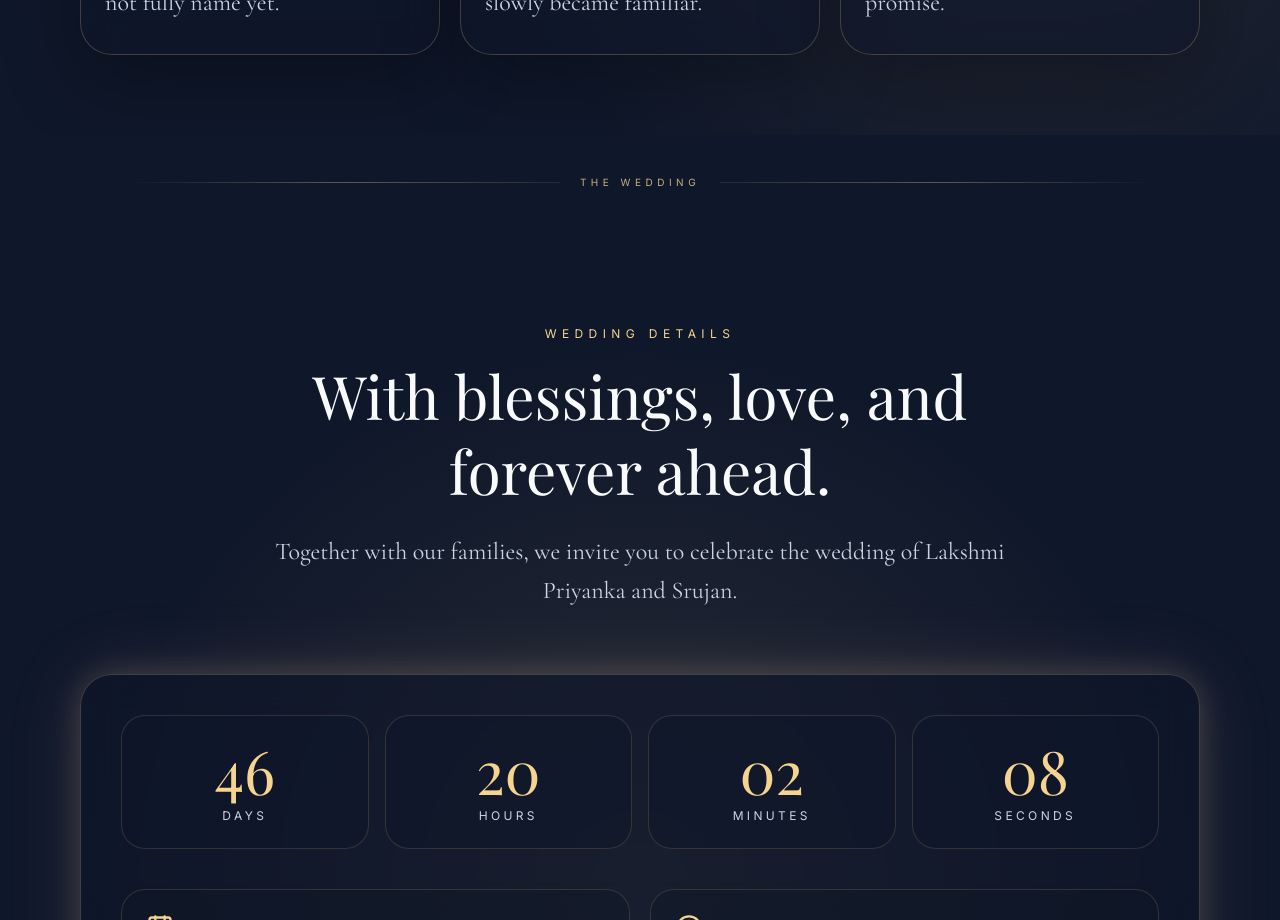
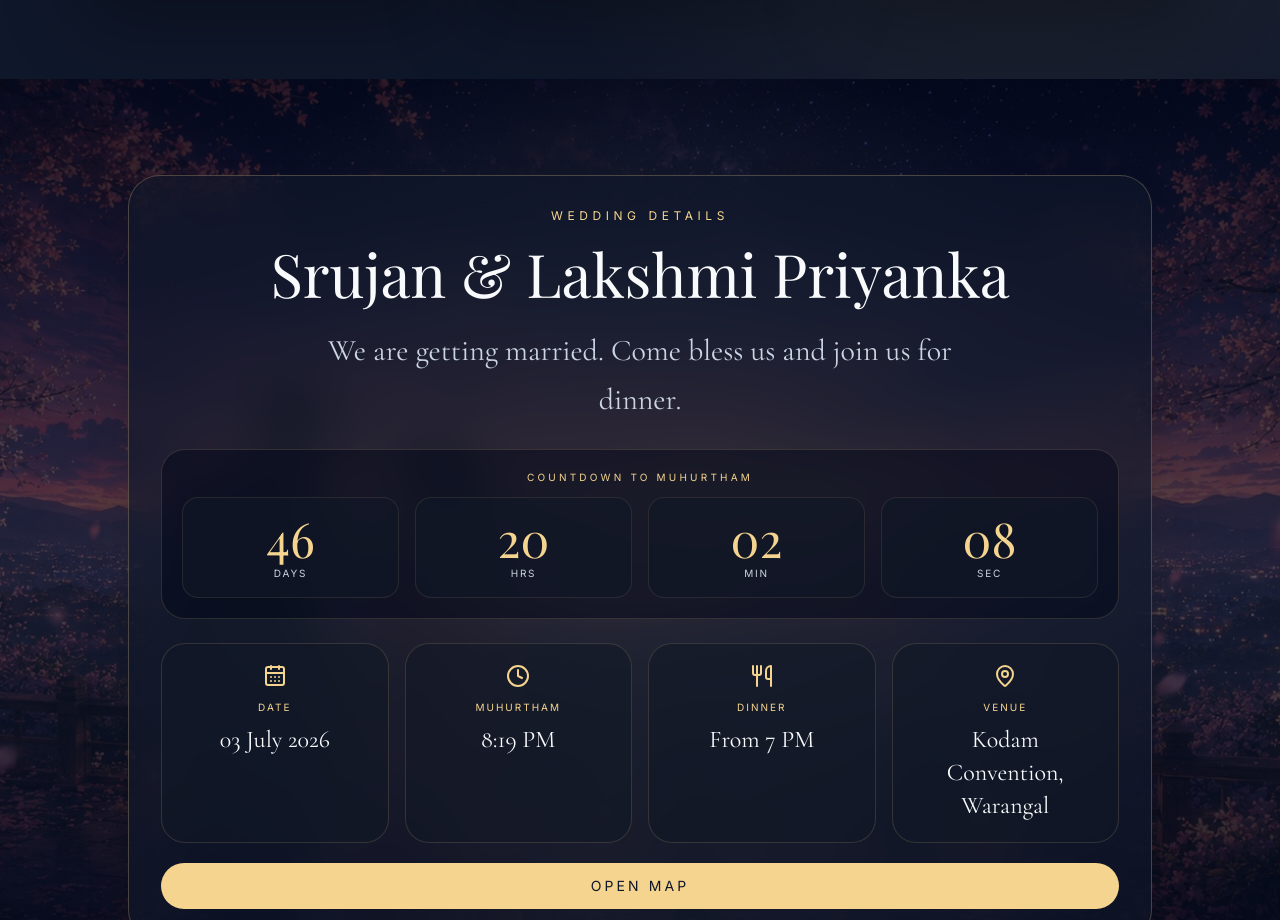
Before and after one commit to srujansudam/anime-wedding-invitation, a Next.js app: page / in a window 1280 px wide. Shown: the part 1880-2800 px from the top of the page. Built offline with nearby package versions, Linux system fonts and the light colour scheme; a web font is replaced by a local one.

Commit message:
Move chibi accent to footer

```diff
--- a/app/page.tsx
+++ b/app/page.tsx
@@ -1,10 +1,8 @@
 "use client";
 
 import FloatingPetals from "@/components/FloatingPetals";
-import FloatingNav from "@/components/FloatingNav";
 import LoveStory from "@/components/LoveStory";
 import WeddingDetails from "@/components/WeddingDetails";
-import Ending from "@/components/Ending";
 import CinematicDivider from "@/components/CinematicDivider";
 import Footer from "@/components/Footer";
 
@@ -49,25 +47,12 @@ export default function Home() {
             <span>Warangal</span>
           </div>
 
-          <div className="mt-10 flex flex-col items-center justify-center gap-4 sm:flex-row">
-
-            <a
-              href="#details"
-              className="inline-flex rounded-full border border-[#F4C2C2]/30 bg-[#0F172A]/35 px-8 py-3 text-sm uppercase tracking-[0.25em] text-[#F9FAFB] backdrop-blur-md transition hover:bg-[#F4C2C2] hover:text-[#0F172A]"
-            >
-              Wedding Details
-            </a>
-          </div>
         </div>
       </section>
 
       <LoveStory />
 
-      <CinematicDivider label="The Wedding" />
       <WeddingDetails />
-
-      <CinematicDivider label="Blessings" />
-      <Ending />
 
       <Footer />
     </main>
--- a/components/FloatingNav.tsx
+++ b/components/FloatingNav.tsx
@@ -4,7 +4,6 @@ const navItems = [
   { label: "Home", shortLabel: "Home", href: "#home" },
   { label: "Story", shortLabel: "Story", href: "#story" },
   { label: "Details", shortLabel: "Details", href: "#details" },
-  { label: "Blessings", shortLabel: "End", href: "#blessings" },
 ];
 
 export default function FloatingNav() {
@@ -21,10 +20,10 @@ export default function FloatingNav() {
             >
               <span aria-hidden="true" className="md:hidden">
                 {item.shortLabel}
-            </span>
-            <span aria-hidden="true" className="hidden md:inline">
+              </span>
+              <span aria-hidden="true" className="hidden md:inline">
                 {item.label}
-            </span>
+              </span>
             </a>
           ))}
         </div>
--- a/components/Footer.tsx
+++ b/components/Footer.tsx
@@ -1,9 +1,17 @@
 export default function Footer() {
   return (
-    <footer className="relative overflow-hidden px-6 pb-28 pt-12 text-center md:pb-12">
+    <footer className="relative overflow-hidden px-6 pb-28 pt-14 text-center md:pb-12">
       <div className="mx-auto max-w-3xl">
-        <p className="font-romantic text-2xl leading-relaxed text-[#CBD5E1]">
-          Made with love for the beginning of a lifetime.
+        <div className="mx-auto mb-6 flex h-24 w-24 items-center justify-center overflow-hidden rounded-3xl border border-[#F5D48F]/20 bg-[#F9FAFB] shadow-[0_0_45px_rgba(245,212,143,0.18)] md:h-28 md:w-28">
+          <img
+            src="/images/chibi-couple.png"
+            alt="Srujan and Lakshmi Priyanka chibi illustration"
+            className="h-full w-full object-cover"
+          />
+        </div>
+
+        <p className="font-romantic text-2xl leading-relaxed text-[#CBD5E1] md:text-3xl">
+          See you in Warangal.
         </p>
 
         <p className="mt-6 text-xs uppercase tracking-[0.35em] text-[#F5D48F]/80">
--- a/components/WeddingDetails.tsx
+++ b/components/WeddingDetails.tsx
@@ -1,16 +1,16 @@
 "use client";
 
 import { motion } from "framer-motion";
-import { CalendarDays, Clock, MapPin, Sparkles } from "lucide-react";
+import { CalendarDays, Clock, MapPin, Utensils } from "lucide-react";
 import { useEffect, useState } from "react";
 
 const weddingDate = new Date("2026-07-03T20:19:00+05:30").getTime();
 
-const details = [
+const detailCards = [
   {
     icon: CalendarDays,
-    label: "Wedding Date",
-    value: "Friday, 03 July 2026",
+    label: "Date",
+    value: "03 July 2026",
   },
   {
     icon: Clock,
@@ -18,14 +18,14 @@ const details = [
     value: "8:19 PM",
   },
   {
-    icon: Sparkles,
+    icon: Utensils,
     label: "Dinner",
-    value: "From 7:00 PM onwards",
+    value: "From 7 PM",
   },
   {
     icon: MapPin,
     label: "Venue",
-    value: "Kodam Convention, Hunter Road, Warangal",
+    value: "Kodam Convention, Warangal",
   },
 ];
 
@@ -64,6 +64,8 @@ export default function WeddingDetails() {
   });
 
   useEffect(() => {
+    setTimeLeft(getTimeLeft());
+
     const timer = setInterval(() => {
       setTimeLeft(getTimeLeft());
     }, 1000);
@@ -74,74 +76,92 @@ export default function WeddingDetails() {
   return (
     <section
       id="details"
-      className="relative overflow-hidden px-6 py-24 md:px-10 lg:px-20"
+      className="relative flex min-h-[100svh] items-center overflow-hidden px-4 py-14 md:px-10 md:py-24 lg:px-20"
     >
-      <div className="absolute inset-0 bg-[radial-gradient(circle_at_center,rgba(245,212,143,0.10),transparent_34rem)]" />
+      {/* Desktop cinematic background */}
+      <img
+        src="/images/ending-wide.jpg"
+        alt="Wedding details background"
+        className="absolute inset-0 hidden h-full w-full object-cover object-center md:block"
+      />
 
-      <div className="relative z-10 mx-auto max-w-6xl">
+      {/* Mobile background is only atmospheric, not the main image */}
+      <div className="absolute inset-0 bg-gradient-to-b from-[#020617] via-[#0F172A] to-[#020617] md:hidden" />
+
+      <div className="absolute inset-0 bg-gradient-to-b from-[#020617]/82 via-[#0F172A]/68 to-[#020617]/92" />
+      <div className="absolute inset-0 bg-[radial-gradient(circle_at_center,rgba(245,212,143,0.16),transparent_34rem)]" />
+
       <motion.div
         initial={{ opacity: 0, y: 28 }}
         whileInView={{ opacity: 1, y: 0 }}
-          viewport={{ once: true, amount: 0.35 }}
+        viewport={{ once: true, amount: 0.25 }}
         transition={{ duration: 1.1, ease: "easeOut" }}
-          className="mx-auto mb-16 max-w-3xl text-center"
+        className="relative z-10 mx-auto w-full max-w-5xl rounded-[2rem] border border-[#F5D48F]/25 bg-[#0F172A]/62 p-4 shadow-2xl backdrop-blur-xl md:p-8"
       >
-          <p className="mb-4 text-xs uppercase tracking-[0.45em] text-[#F5D48F]">
+        {/* Mobile full ending image */}
+        <div className="mb-5 overflow-hidden rounded-[1.5rem] border border-[#F5D48F]/20 bg-[#020617]/70 md:hidden">
+          <img
+            src="/images/ending-wide.jpg"
+            alt="Srujan and Lakshmi Priyanka"
+            className="h-auto w-full object-contain"
+          />
+        </div>
+
+        <div className="text-center">
+          <p className="mb-3 text-[10px] uppercase tracking-[0.38em] text-[#F5D48F] md:text-xs">
             Wedding Details
           </p>
 
-          <h2 className="font-display text-4xl leading-tight text-[#F9FAFB] md:text-6xl">
-            With blessings, love, and forever ahead.
+          <h2 className="font-display text-3xl leading-tight text-[#F9FAFB] md:text-6xl">
+            Srujan & Lakshmi Priyanka
           </h2>
 
-          <p className="font-romantic mt-6 text-2xl leading-relaxed text-[#CBD5E1]">
-            Together with our families, we invite you to celebrate the wedding of
-            Lakshmi Priyanka and Srujan.
+          <p className="font-romantic mx-auto mt-3 max-w-2xl text-lg leading-relaxed text-[#CBD5E1] md:mt-4 md:text-3xl">
+            We are getting married. Come bless us and join us for dinner.
           </p>
-        </motion.div>
+        </div>
 
-        <motion.div
-          initial={{ opacity: 0, y: 34 }}
-          whileInView={{ opacity: 1, y: 0 }}
-          viewport={{ once: true, amount: 0.25 }}
-          transition={{ duration: 1.1, ease: "easeOut" }}
-          className="glass-card gold-glow rounded-[2rem] p-6 md:p-10"
-        >
-          <div className="grid gap-4 md:grid-cols-4">
+        <div className="mt-5 rounded-3xl border border-[#F5D48F]/15 bg-[#020617]/45 p-3 md:mt-6 md:p-5">
+          <p className="mb-3 text-center text-[9px] uppercase tracking-[0.32em] text-[#F5D48F] md:text-[10px]">
+            Countdown to Muhurtham
+          </p>
+
+          <div className="grid grid-cols-4 gap-2 md:gap-4">
             {[
               { label: "Days", value: timeLeft.days },
-              { label: "Hours", value: timeLeft.hours },
-              { label: "Minutes", value: timeLeft.minutes },
-              { label: "Seconds", value: timeLeft.seconds },
+              { label: "Hrs", value: timeLeft.hours },
+              { label: "Min", value: timeLeft.minutes },
+              { label: "Sec", value: timeLeft.seconds },
             ].map((item) => (
               <div
                 key={item.label}
-                className="rounded-3xl border border-[#F5D48F]/15 bg-[#0F172A]/55 p-6 text-center"
+                className="rounded-2xl border border-[#F5D48F]/10 bg-[#111827]/65 px-1 py-3 text-center md:py-4"
               >
-                <p className="font-display text-5xl text-[#F5D48F] md:text-6xl">
+                <p className="font-display text-2xl text-[#F5D48F] md:text-5xl">
                   {item.value}
                 </p>
-                <p className="mt-2 text-xs uppercase tracking-[0.28em] text-[#CBD5E1]">
+                <p className="mt-1 text-[8px] uppercase tracking-[0.18em] text-[#CBD5E1] md:text-[10px]">
                   {item.label}
                 </p>
               </div>
             ))}
           </div>
+        </div>
 
-          <div className="mt-10 grid gap-5 md:grid-cols-2">
-            {details.map((item) => {
+        <div className="mt-4 grid grid-cols-2 gap-3 md:mt-6 md:grid-cols-4 md:gap-4">
+          {detailCards.map((item) => {
             const Icon = item.icon;
 
             return (
               <div
                 key={item.label}
-                  className="rounded-3xl border border-[#F5D48F]/15 bg-[#111827]/55 p-6"
+                className="rounded-2xl border border-[#F5D48F]/15 bg-[#111827]/55 p-3 text-center md:rounded-3xl md:p-5"
               >
-                  <Icon className="mb-5 h-7 w-7 text-[#F5D48F]" />
-                  <p className="text-xs uppercase tracking-[0.3em] text-[#F5D48F]">
+                <Icon className="mx-auto mb-2 h-5 w-5 text-[#F5D48F] md:mb-3 md:h-6 md:w-6" />
+                <p className="text-[8px] uppercase tracking-[0.2em] text-[#F5D48F] md:text-[10px]">
                   {item.label}
                 </p>
-                  <p className="font-romantic mt-3 text-2xl leading-relaxed text-[#F9FAFB]">
+                <p className="font-romantic mt-2 text-base leading-snug text-[#F9FAFB] md:text-2xl">
                   {item.value}
                 </p>
               </div>
@@ -149,27 +169,17 @@ export default function WeddingDetails() {
           })}
         </div>
 
-          <div className="mt-10 flex flex-col items-center justify-between gap-5 rounded-3xl border border-[#F4C2C2]/15 bg-[#0F172A]/50 p-6 text-center md:flex-row md:text-left">
-            <div>
-              <p className="font-display text-3xl text-[#F9FAFB]">
-                Indian Traditional
-              </p>
-              <p className="font-romantic mt-2 text-2xl text-[#CBD5E1]">
-                No formal dress code. Your presence and blessings mean the most.
-              </p>
-            </div>
-
         <a
           href="https://www.google.com/maps/place//data=!4m2!3m1!1s0x3a33456a4b397ecb:0x3b6e7830102c7e4?sa=X&ved=1t:8290&ictx=111"
           target="_blank"
           rel="noreferrer"
-              className="inline-flex shrink-0 rounded-full border border-[#F5D48F]/40 bg-[#F5D48F] px-7 py-3 text-sm uppercase tracking-[0.22em] text-[#0F172A] transition hover:bg-[#F4C2C2]"
+          className="mt-5 inline-flex w-full justify-center rounded-full border border-[#F5D48F]/40 bg-[#F5D48F] px-7 py-3 text-xs uppercase tracking-[0.22em] text-[#0F172A] transition hover:bg-[#F4C2C2] md:text-sm"
         >
           Open Map
         </a>
-          </div>
+
+
       </motion.div>
-      </div>
     </section>
   );
 }
```
Also changed, not shown: public/images/chibi-couple.png (renamed from public/images/chibi-couple.jpg). Lines whose indentation alone changed are shown as unchanged.
